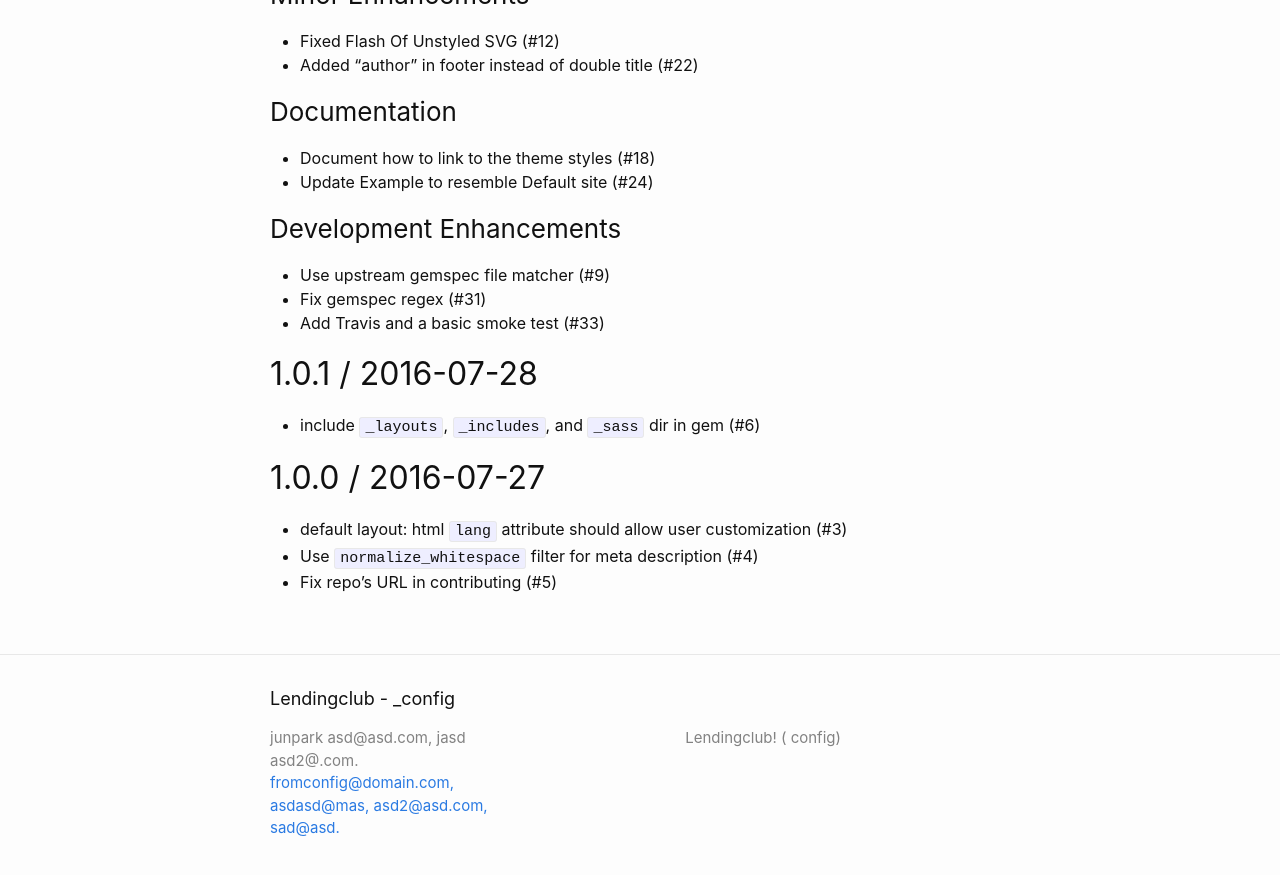
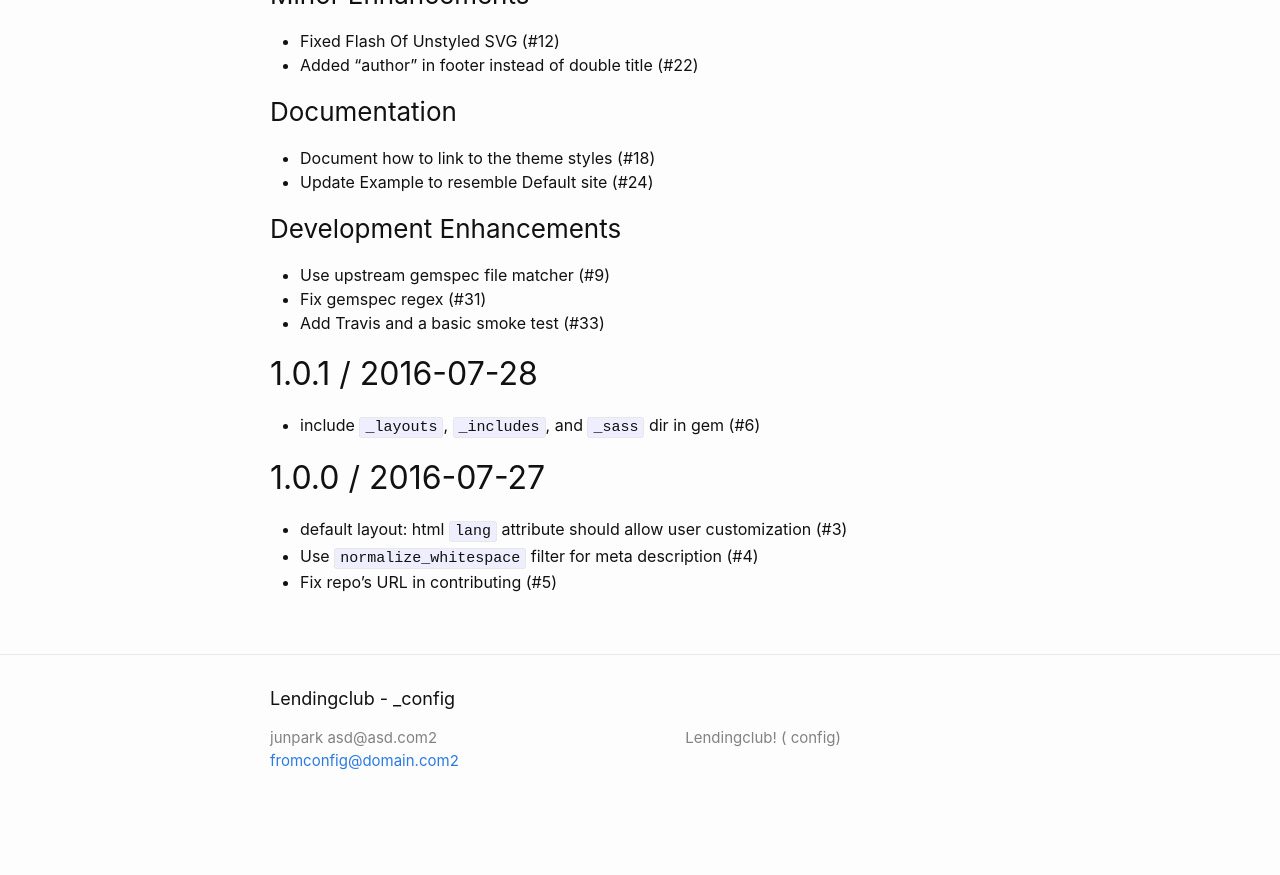
Before and after one commit to junparkh/LendingClub, a Jekyll site: the page built from test3.md, in a window 1280 px wide and 900 px high, scrolled down 3793 px. Shown: the top 875 px of the window. Built offline with Jekyll 4.4.1, drawn with Linux system fonts in a browser that asks for light colours; our own code applies the rules of GitHub Pages for plain Markdown files; after the commit the page ends 4625 px from its top, so only the background shows below that; some of the changed lines change nothing that is shown.

Commit message:
Update _config.yml

```diff
--- a/_config.yml
+++ b/_config.yml
@@ -1,6 +1,10 @@
 title: Lendingclub - _config
 author: junpark  asd@asd.com, jasd  asd2@.com.
 email: fromconfig@domain.com,  asdasd@mas,   asd2@asd.com,   sad@asd.
+author: junpark
+email: fromconfig@domain.com
+author: junpark  asd@asd.com2
+email: fromconfig@domain.com2
 description: > # this means to ignore newlines until "twitter_username:"
   Lendingclub! ( config)
 remote_theme: jekyll/minima
```
